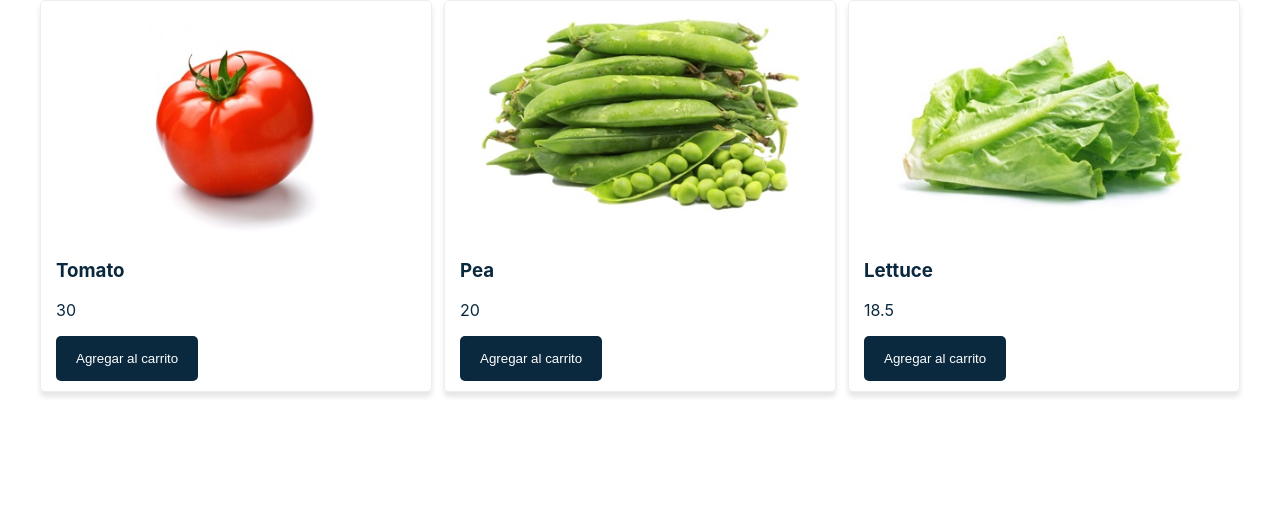
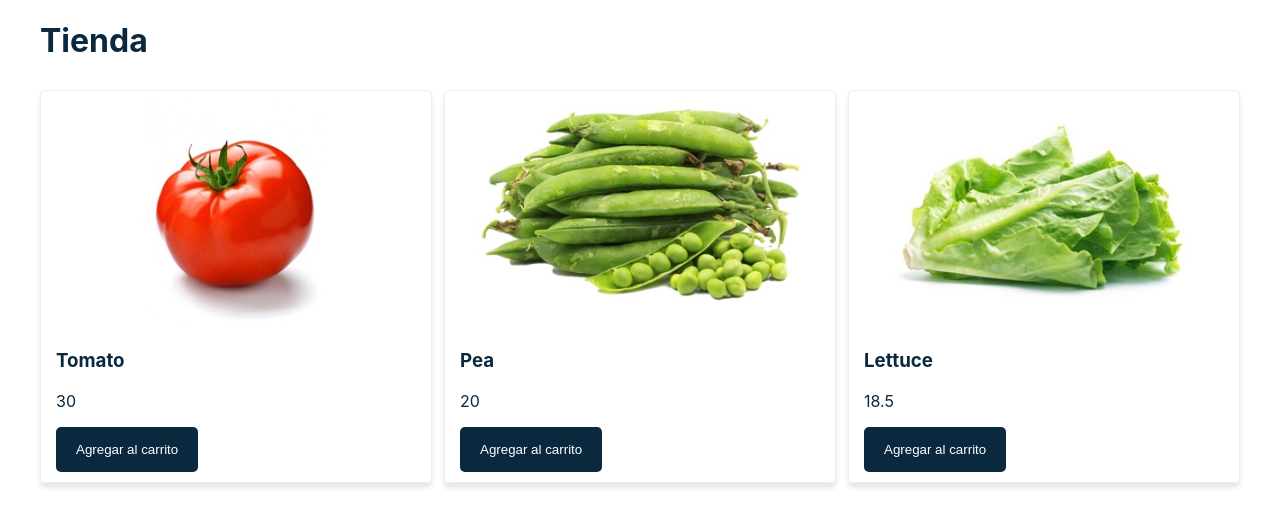
Before and after one commit to kushiahu/learn-react-shopping-cart, a React (Create React App) app: page / in a window 1280 px wide. Shown: the top 526 px of the page. Built offline with nearby package versions, Linux system fonts and the light colour scheme.

Commit message:
add component title

```diff
--- a/src/App.js
+++ b/src/App.js
@@ -1,6 +1,7 @@
 import { Component } from 'react'
 import Products from './components/Products'
 import Layout from './components/Layout'
+import Title from './components/Title'
 
 
 class App extends Component {
@@ -15,6 +16,7 @@
     return (
       <div>
         <Layout>
+          <Title />
           <Products
             addCart={() => console.info("Does nothing")}
             products={this.state.products}
--- /dev/null
+++ b/src/components/Title.js
@@ -0,0 +1,18 @@
+import { Component } from 'react'
+
+
+const styles = {
+	title: {
+		marginBottom: '30px',
+	}
+}
+
+class Title extends Component {
+	render() {
+		return(
+			<h1 style={ styles.title }>Tienda</h1>
+		)
+	}
+}
+
+export default Title
```
